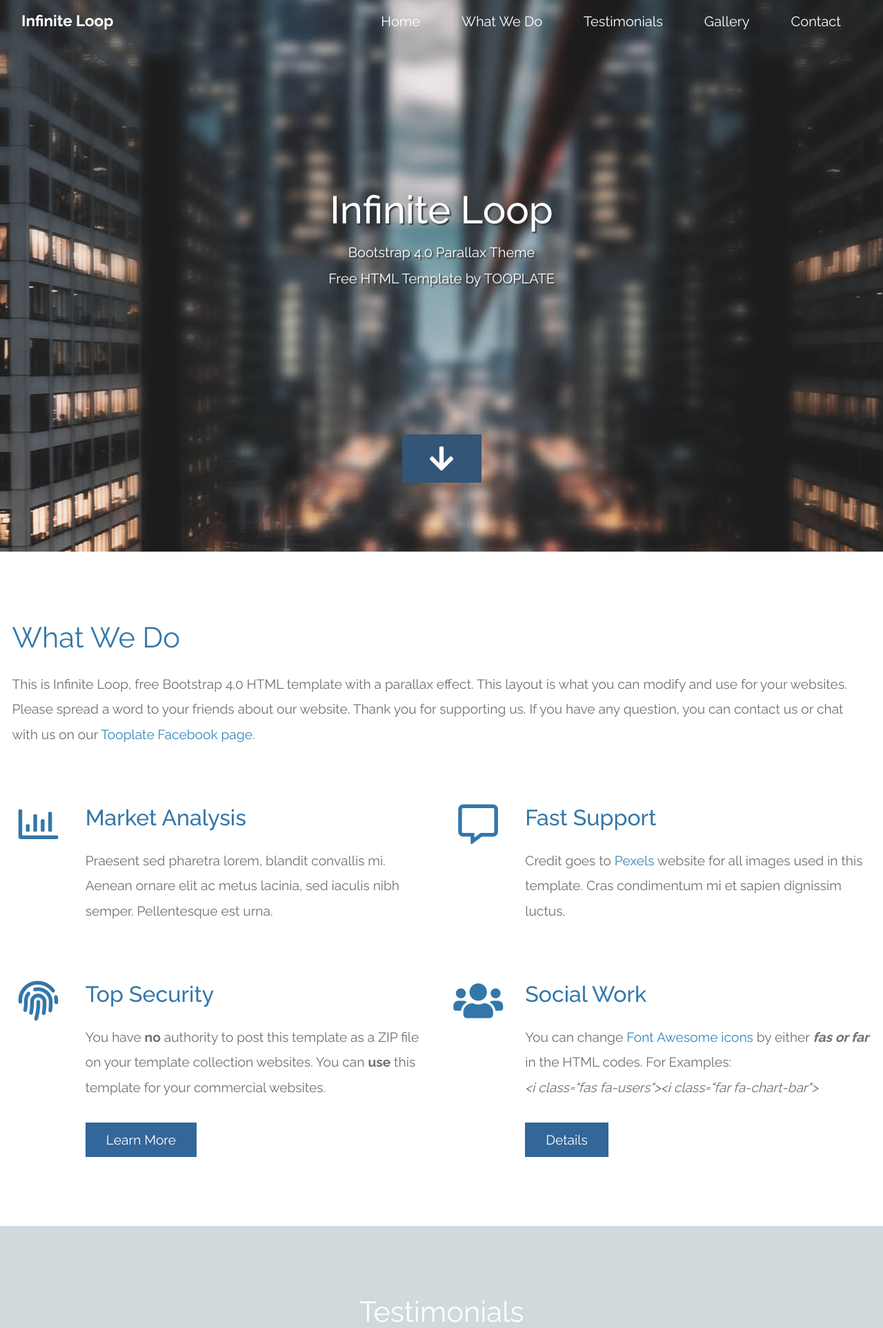
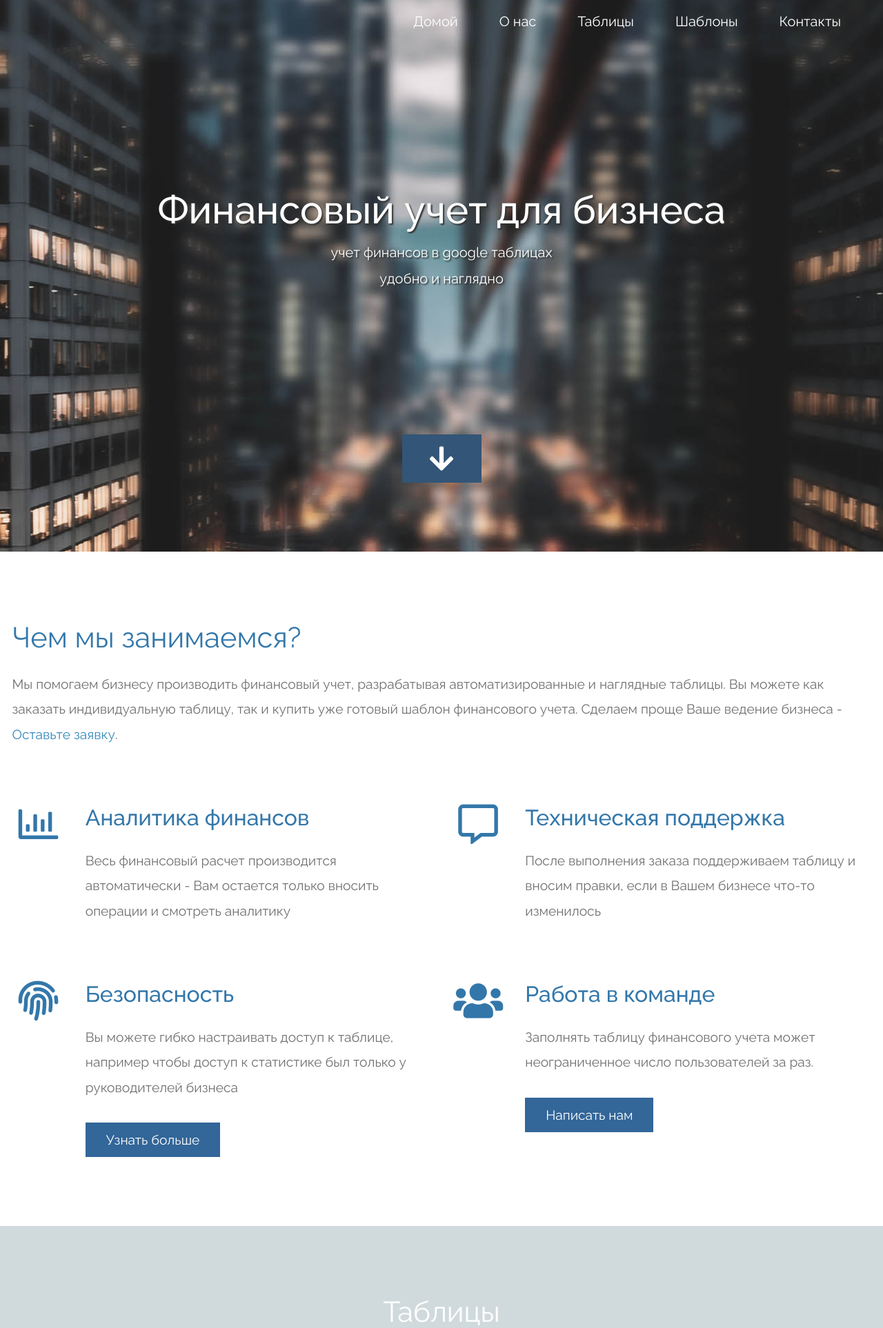
Before and after one commit to ivkinivan/tables, a Flask app: page / in a window 1280 px wide. Shown: the top 1926 px of the page at 69% size. Run offline with Flask 3, Linux system fonts and the light colour scheme; some libraries are stand-ins or nearby versions.

Commit message:
began to rework main page

```diff
--- a/templates/index.html
+++ b/templates/index.html
@@ -4,7 +4,7 @@
     <meta charset="UTF-8" />
     <meta name="viewport" content="width=device-width, initial-scale=1.0" />
     <meta http-equiv="X-UA-Compatible" content="ie=edge" />
-    <title>Infinite Loop - Bootstrap 4.0 HTML Template</title>
+    <title>Финансовый учет для бизнеса</title>
     <link rel="stylesheet" href="static/fontawesome-5.5/css/all.min.css" />
     <link rel="stylesheet" href="static/slick/slick.css">
     <link rel="stylesheet" href="static/slick/slick-theme.css">
@@ -23,9 +23,6 @@ https://www.tooplate.com/view/2117-infinite-loop
       <!-- Navigation -->
       <nav class="navbar navbar-expand-md tm-navbar" id="tmNav">
         <div class="container">
-          <div class="tm-next">
-              <a href="#infinite" class="navbar-brand">Infinite Loop</a>
-          </div>
 
           <button class="navbar-toggler" type="button" data-toggle="collapse" data-target="#navbarSupportedContent" aria-controls="navbarSupportedContent" aria-expanded="false" aria-label="Toggle navigation">
             <i class="fas fa-bars navbar-toggler-icon"></i>
@@ -33,19 +30,19 @@ https://www.tooplate.com/view/2117-infinite-loop
           <div class="collapse navbar-collapse" id="navbarSupportedContent">
             <ul class="navbar-nav ml-auto">
               <li class="nav-item">
-                  <a class="nav-link tm-nav-link" href="#infinite">Home</a>
+                  <a class="nav-link tm-nav-link" href="#infinite">Домой</a>
               </li>
               <li class="nav-item">
-                  <a class="nav-link tm-nav-link" href="#whatwedo">What We Do</a>
+                  <a class="nav-link tm-nav-link" href="#whatwedo">О нас</a>
               </li>
               <li class="nav-item">
-                <a class="nav-link tm-nav-link" href="#testimonials">Testimonials</a>
+                <a class="nav-link tm-nav-link" href="#testimonials">Таблицы</a>
               </li>
               <li class="nav-item">
-                  <a class="nav-link tm-nav-link" href="#gallery">Gallery</a>
+                  <a class="nav-link tm-nav-link" href="#gallery">Шаблоны</a>
               </li>
               <li class="nav-item">
-                  <a class="nav-link tm-nav-link" href="#contact">Contact</a>
+                  <a class="nav-link tm-nav-link" href="#contact">Контакты</a>
               </li>
             </ul>
           </div>
@@ -54,10 +51,10 @@ https://www.tooplate.com/view/2117-infinite-loop
 
       <div class="text-center tm-hero-text-container">
         <div class="tm-hero-text-container-inner">
-            <h2 class="tm-hero-title">Infinite Loop</h2>
+            <h2 class="tm-hero-title">Финансовый учет для бизнеса</h2>
             <p class="tm-hero-subtitle">
-              Bootstrap 4.0 Parallax Theme
-              <br>Free HTML Template by TOOPLATE
+              учет финансов в google таблицах
+              <br>удобно и наглядно
             </p>
         </div>
       </div>
@@ -76,9 +73,9 @@ https://www.tooplate.com/view/2117-infinite-loop
             <div class="row tm-content-box"><!-- first row -->
                 <div class="col-lg-12 col-xl-12">
                     <div class="tm-intro-text-container">
-                        <h2 class="tm-text-primary mb-4 tm-section-title">What We Do</h2>
+                        <h2 class="tm-text-primary mb-4 tm-section-title">Чем мы занимаемся?</h2>
                         <p class="mb-4 tm-intro-text">
-                          This is Infinite Loop, free Bootstrap 4.0 HTML template with a parallax effect. This layout is what you can modify and use for your websites. Please spread a word to your friends about our website. Thank you for supporting us. If you have any question, you can contact us or chat with us on our <a href="https://fb.com/tooplate">Tooplate Facebook page</a>.</p>
+                          Мы помогаем бизнесу производить финансовый учет, разрабатывая автоматизированные и наглядные таблицы. Вы можете как заказать индивидуальную таблицу, так и купить уже готовый шаблон финансового учета. Сделаем проще Ваше ведение бизнеса - <a href="#contact">Оставьте заявку</a>.</p>
                     </div>
                 </div>
 
@@ -90,9 +87,9 @@ https://www.tooplate.com/view/2117-infinite-loop
                 </div>
                 <div class="col-lg-5">
                     <div class="tm-intro-text-container">
-                        <h2 class="tm-text-primary mb-4">Market Analysis</h2>
+                        <h2 class="tm-text-primary mb-4">Аналитика финансов</h2>
                         <p class="mb-4 tm-intro-text">
-                          Praesent sed pharetra lorem, blandit convallis mi. Aenean ornare elit ac metus lacinia, sed iaculis nibh semper. Pellentesque est urna.</p>
+                            Весь финансовый расчет производится автоматически - Вам остается только вносить операции и смотреть аналитику</p>
                     </div>
                 </div>
 
@@ -101,9 +98,9 @@ https://www.tooplate.com/view/2117-infinite-loop
                 </div>
                 <div class="col-lg-5">
                     <div class="tm-intro-text-container">
-                        <h2 class="tm-text-primary mb-4">Fast Support</h2>
+                        <h2 class="tm-text-primary mb-4">Техническая поддержка</h2>
                         <p class="mb-4 tm-intro-text">
-                          Credit goes to <a rel="nofollow" href="https://www.pexels.com">Pexels</a> website for all images used in this template. Cras condimentum mi et sapien dignissim luctus.</p>
+                         После выполнения заказа поддерживаем таблицу и вносим правки, если в Вашем бизнесе что-то изменилось</p>
                     </div>
                 </div>
 
@@ -115,12 +112,12 @@ https://www.tooplate.com/view/2117-infinite-loop
                 </div>
                 <div class="col-lg-5">
                     <div class="tm-intro-text-container">
-                        <h2 class="tm-text-primary mb-4">Top Security</h2>
+                        <h2 class="tm-text-primary mb-4">Безопасность</h2>
                         <p class="mb-4 tm-intro-text">
-                      You have <strong>no</strong> authority to post this template as a ZIP file on your template collection websites. You can <strong>use</strong> this template for your commercial websites.</p>
+                      Вы можете гибко настраивать доступ к таблице, например чтобы доступ к статистике был только у руководителей бизнеса</p>
 
                           <div class="tm-continue">
-                            <a href="#testimonials" class="tm-intro-text tm-btn-primary">Learn More</a>
+                            <a href="#testimonials" class="tm-intro-text tm-btn-primary">Узнать больше</a>
                         </div>
                     </div>
                 </div>
@@ -130,13 +127,11 @@ https://www.tooplate.com/view/2117-infinite-loop
                 </div>
                 <div class="col-lg-5">
                     <div class="tm-intro-text-container">
-                      <h2 class="tm-text-primary mb-4">Social Work</h2>
+                      <h2 class="tm-text-primary mb-4">Работа в команде</h2>
                         <p class="mb-4 tm-intro-text">
-                      You can change <a href="https://fontawesome.com/icons?d=gallery">Font Awesome icons</a> by either <b><em>fas or far</em></b> in the HTML codes. For Examples:<br>
-                      <em>&lt;i class=&quot;fas fa-users&quot;&gt;&lt;i class=&quot;far fa-chart-bar&quot;&gt;</em> </p>
-
+                          Заполнять таблицу финансового учета может неограниченное число пользователей за раз.
                           <div class="tm-continue">
-                            <a href="#testimonials" class="tm-intro-text tm-btn-primary">Details</a>
+                            <a href="#contact" class="tm-intro-text tm-btn-primary">Написать нам</a>
                         </div>
                     </div>
                 </div>
@@ -151,9 +146,9 @@ https://www.tooplate.com/view/2117-infinite-loop
       <div class="container tm-testimonials-content">
         <div class="row">
           <div class="col-lg-12 tm-content-box">
-            <h2 class="text-white text-center mb-4 tm-section-title">Testimonials</h2>
+            <h2 class="text-white text-center mb-4 tm-section-title">Таблицы</h2>
             <p class="mx-auto tm-section-desc text-center">
-                Nulla dictum sem non eros euismod, eu placerat tortor lobortis. Suspendisse id velit eu libero pellentesque interdum. Etiam quis congue eros.
+               Таблицы делаются конкретно под Вас - каждая из них уникальна, чтобы закрыть все потребности бизнеса. Чтобы заказать таблицу заполните <a style="color: #d90101; font-weight: bold" href = "#contact">форму</a> ниже, или напишите нам в <a style="color: #d90101; font-weight: bold" href = "https://wa.me/+79264773140">WhatsApp</a>
               </p>
             <div class="mx-auto tm-gallery-container tm-gallery-container-2">
               <div class="tm-testimonials-carousel">
@@ -198,9 +193,9 @@ https://www.tooplate.com/view/2117-infinite-loop
       <div class="container tm-container-gallery">
         <div class="row">
           <div class="text-center col-12">
-              <h2 class="tm-text-primary tm-section-title mb-4">Gallery</h2>
-              <p class="mx-auto tm-section-desc">
-                Praesent sed pharetra lorem, blandit convallis mi. Aenean ornare elit ac metus lacinia, sed iaculis nibh semper. Pellentesque est urna, lobortis eu arcu a, aliquet tristique urna.
+              <h2 class="tm-text-primary tm-section-title mb-4">Шаблоны</h2>
+              <p class="mb-4 tm-intro-text">
+                Универсальные шаблоны, которые подходят почти каждому бизнесу. <br>Нажав на изображение, Вы можете ознакомиться с соответствующим шаблоном
               </p>
           </div>
         </div>
```
